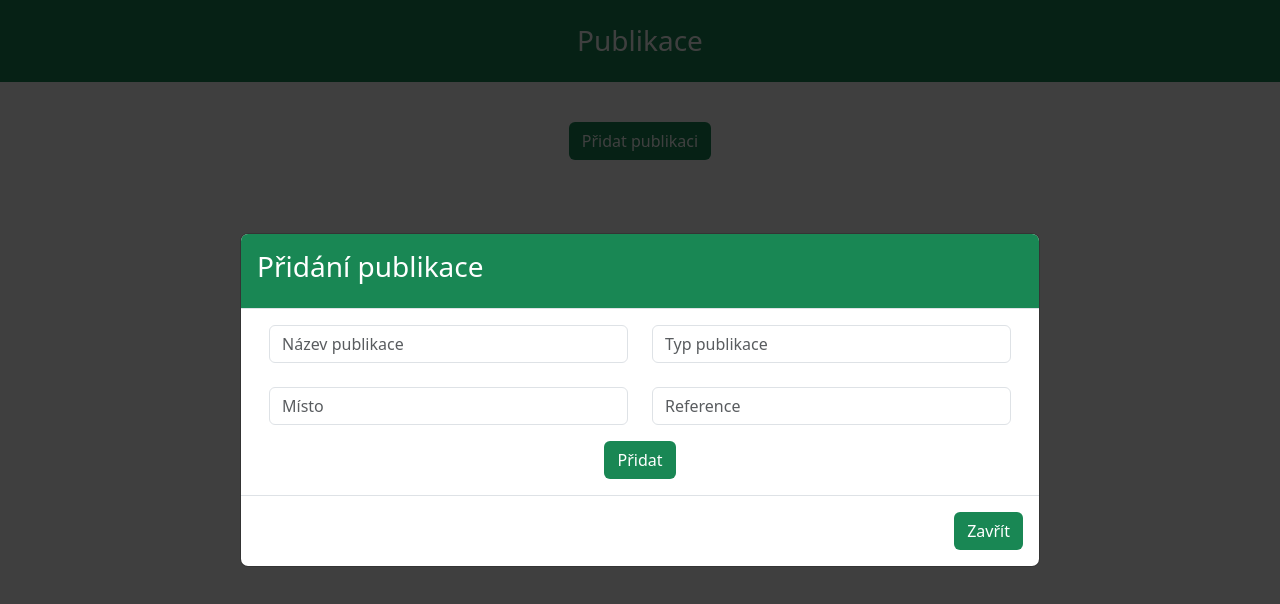
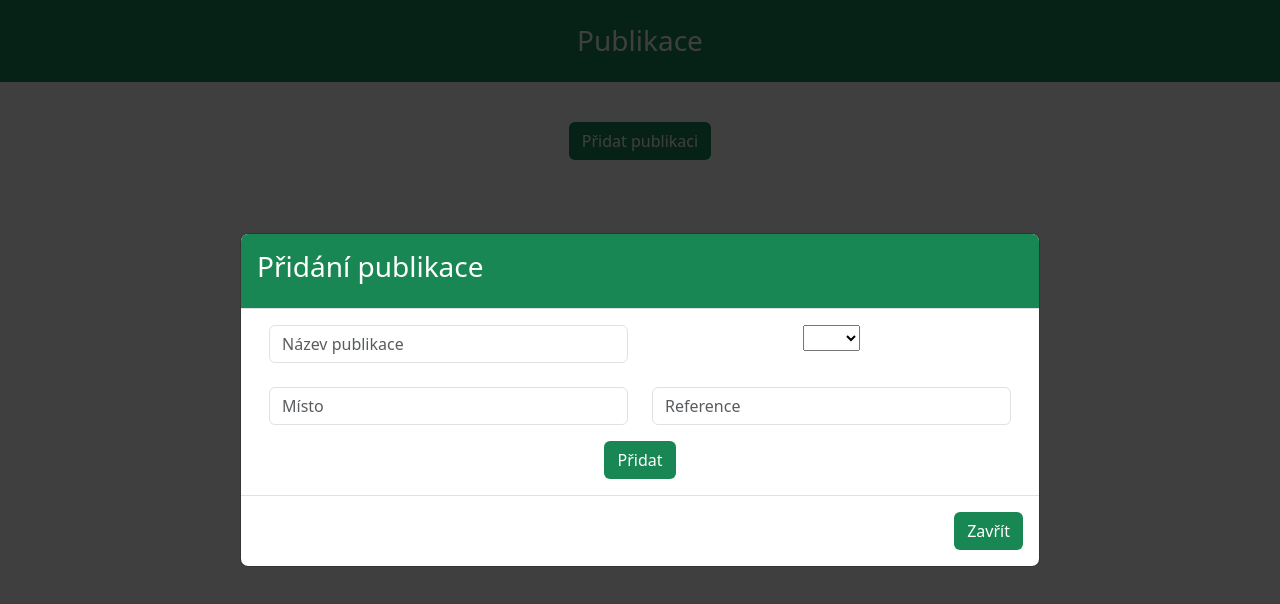
Before and after one commit to ForbiddenGeorge/Publikace, a React (Create React App) app: page / in a window 1280 px wide. Both pictures are taken after a click on the button "Přidat publikaci". Shown: the top 604 px of the page. Built offline with nearby package versions, Linux system fonts and the light colour scheme; no server answers.

Commit message:
Contribution hotovej

```diff
--- a/src/actions/AddPublicationButton.js
+++ b/src/actions/AddPublicationButton.js
@@ -4,7 +4,6 @@ import 'bootstrap/dist/js/bootstrap.min.js';
 import AddPublicationModal from 'components/AddPublicationModal';
 
 function AddPublication() {
-  // Tady bude modal pro přidání publikace
   return (
     <div className="container-fluid">
       <button
--- a/src/components/AddPublicationModal.js
+++ b/src/components/AddPublicationModal.js
@@ -35,13 +35,9 @@ function AddPublicationModal() {
             />
           </div>
           <div className="col-6">
-            <input
-              type="text"
-              className="form-control"
-              placeholder="Typ publikace"
-              value={publicationType}
-              onChange={(e) => setPublicationType(e.target.value)}
-            />
+            <select>
+              <option disabled>Help</option>
+            </select>
           </div>
         </div>
         <div className="row mb-3">
--- a/src/components/EditCardNavBarChangeContribution.js
+++ b/src/components/EditCardNavBarChangeContribution.js
@@ -14,6 +14,7 @@ function EditCardNavBarChangeContribution({ publicationId }) {
       suma += celek.share;
     });
     AddSum(suma);
+    const sum = Number((suma).toFixed(1));
     console.log('Celkem: ', sum);
     if (sum === 1) {
       console.log('Updated authors:', authors);
@@ -23,6 +24,7 @@ function EditCardNavBarChangeContribution({ publicationId }) {
           userId: Contributor.id,
           userShare: Contributor.share,
           lastchange: Contributor.lastchange,
+          order: Contributor.order
         });
         console.log('Mutation finished');
       });
@@ -37,10 +39,10 @@ function EditCardNavBarChangeContribution({ publicationId }) {
     updatedAuthors[authorIndex] = { ...updatedAuthors[authorIndex], share };
     setAuthors(updatedAuthors);
   };
-
+/*
   useEffect(() => {
     handleSave();
-  }, [authors, handleSave]);
+  }, [authors, handleSave]);*/
 
   return (
     <div className="container">
--- a/src/querries/EditCardNavBarChangeContributionMutation.js
+++ b/src/querries/EditCardNavBarChangeContributionMutation.js
@@ -1,12 +1,13 @@
 import { authorizedFetch } from './authorizedFetch';
 
-const EditCardNavBarChangeContributionMutationJSON = (userId, userShare, lastchange) => ({
+const EditCardNavBarChangeContributionMutationJSON = (userId, userShare, lastchange, order) => ({
   query: `
   mutation {
     authorUpdate(author:{
       id: "${userId}",
       lastchange: "${lastchange}",
       share: ${parseFloat(userShare)},
+      order: ${order},
     }
     ),{
       msg
@@ -18,5 +19,5 @@ const EditCardNavBarChangeContributionMutationJSON = (userId, userShare, lastcha
 
 export const EditCardNavBarChangeContributionMutation = (props) => {
   authorizedFetch('/gql', {
-    body: JSON.stringify(EditCardNavBarChangeContributionMutationJSON(props.userId, props.userShare, props.lastchange))
+    body: JSON.stringify(EditCardNavBarChangeContributionMutationJSON(props.userId, props.userShare, props.lastchange, props.order))
   })}
```
